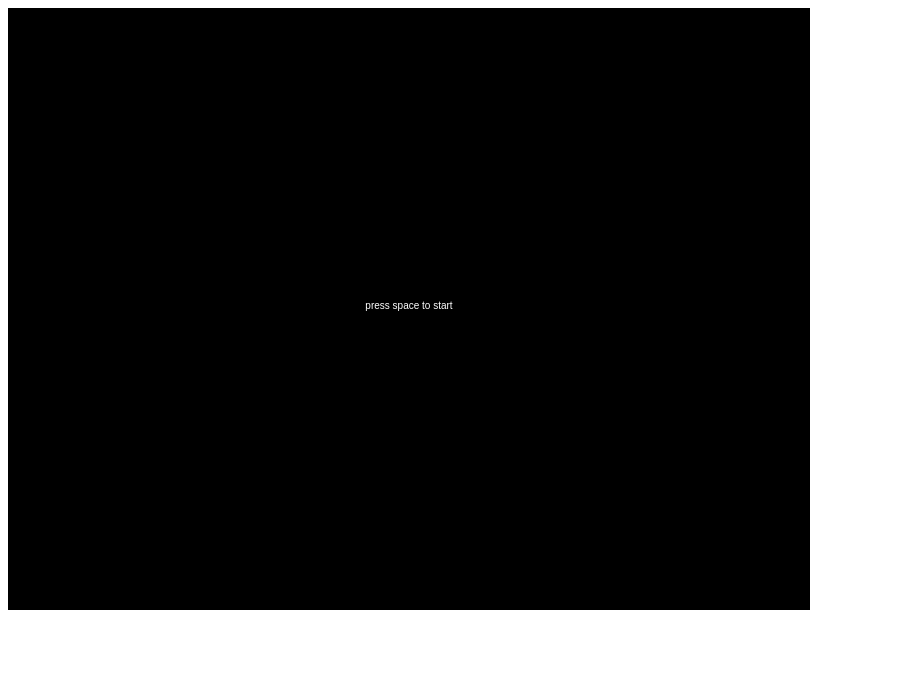
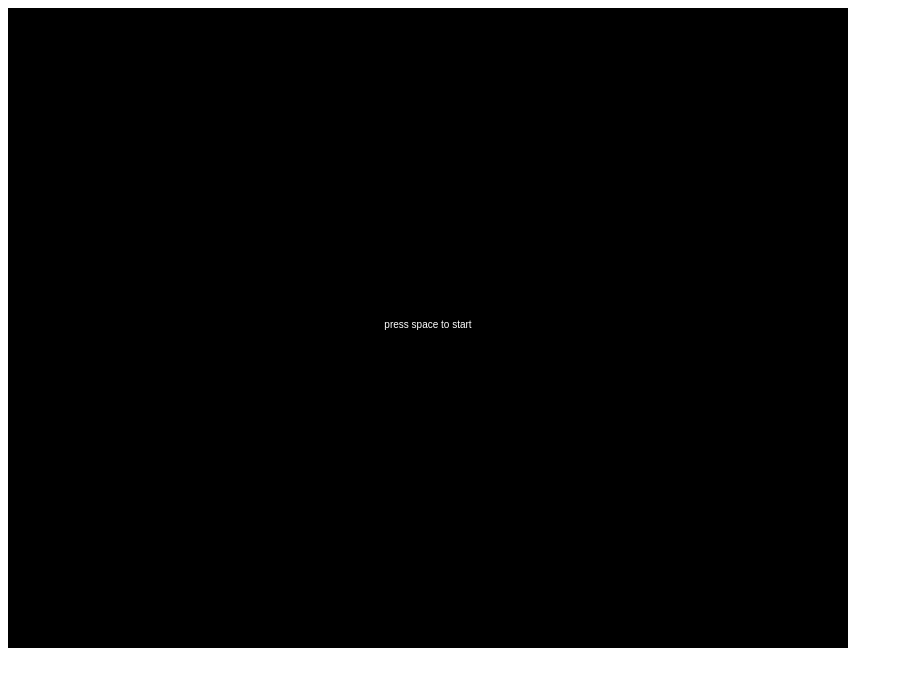
Before and after one commit to joecai6/PingPong, a website built with Parcel: page index.html in a window 1280 px wide. Shown: the whole page, without its empty margins (0-903 px from the left). Built offline with nearby package versions, Linux system fonts and the light colour scheme.

Commit message:
changed border

```diff
--- a/index.html
+++ b/index.html
@@ -3,7 +3,7 @@
 
 <style>
 	#screen {
-		border: 1px solid black;
+		border: 20px solid black;
 	}
 
 	img {
```
